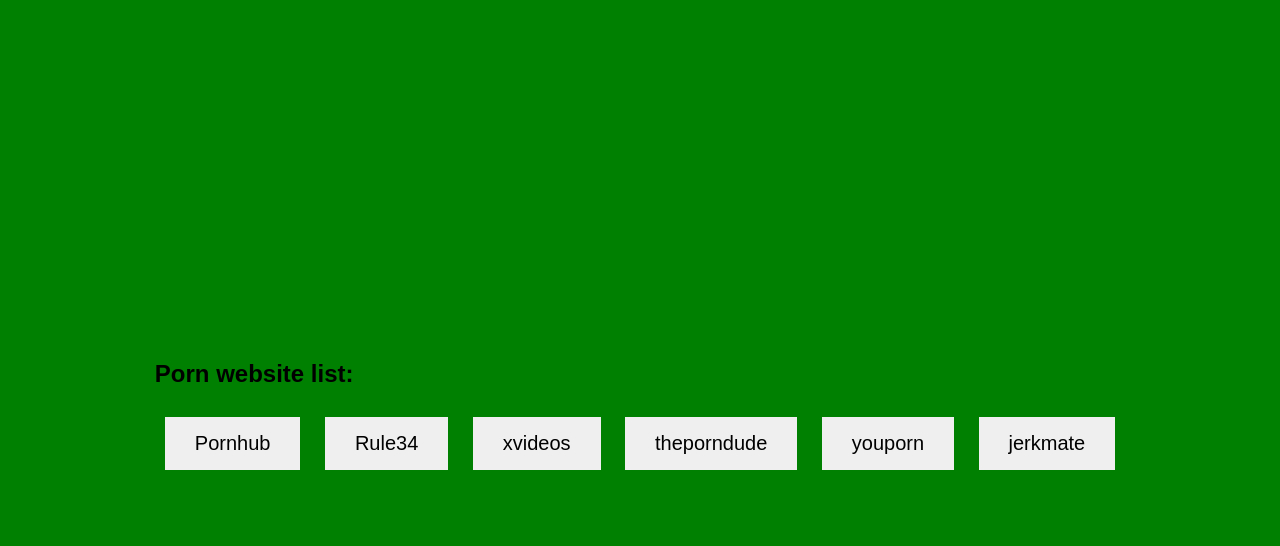
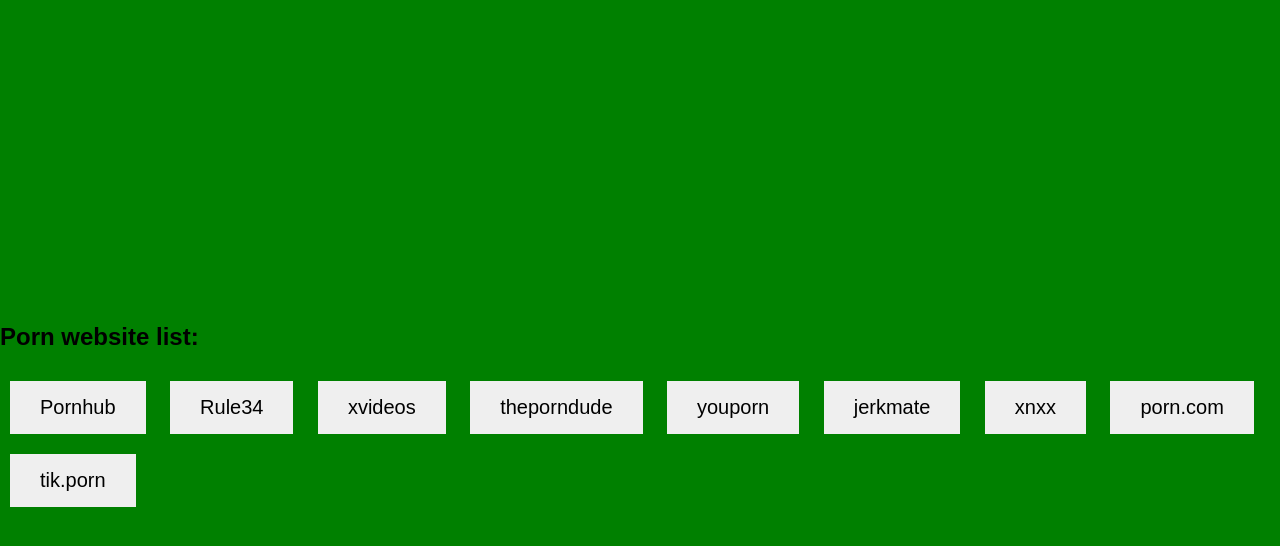
Before and after one commit to Bru23423/simple-site, a plain HTML site: page index.html in a window 1280 px wide. Both pictures are taken after a click on the button "Yes". Drawn offline with Linux system fonts and the light colour scheme.

Commit message:
Update index.html

```diff
--- a/index.html
+++ b/index.html
@@ -53,6 +53,9 @@
         <button class="button" onclick="window.location.href='https://theporndude.com/'">theporndude</button>
         <button class="button" onclick="window.location.href='https://www.youporn.com/'">youporn</button>
         <button class="button" onclick="window.location.href='https://jerkmate.com/blog/ranked-jerkmate'">jerkmate</button>
+        <button class="button" onclick="window.location.href='https://www.xnxx.com/'">xnxx</button>
+        <button class="button" onclick="window.location.href='https://www.porn.com/'">porn.com</button>
+        <button class="button" onclick="window.location.href='https://tik.porn/'">tik.porn</button>
     </div>
 
     <script>
```
